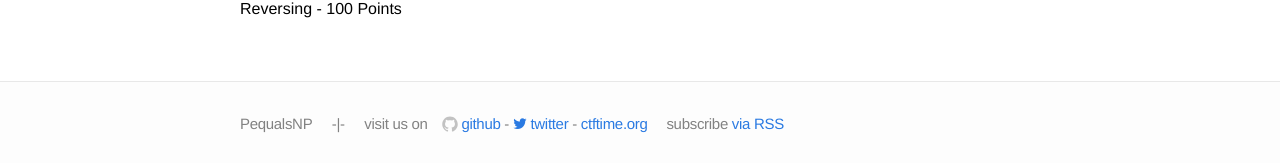
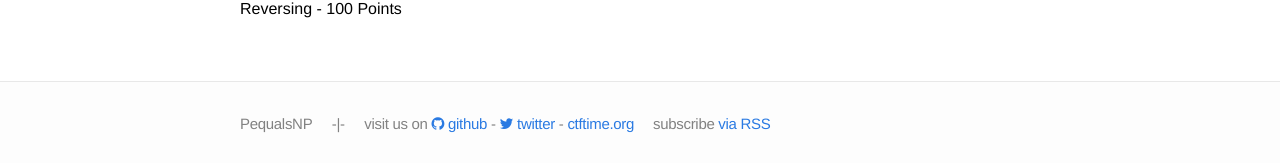
Before and after one commit to PequalsNP-team/pequalsnp-team.github.io, a Jekyll site: the page built from tags/polictf-2015.html, in a window 1280 px wide. Shown: the part 1059-1222 px from the top of the page. Built offline with Jekyll 4.4.1, drawn with Linux system fonts in a browser that asks for light colours.

Commit message:
no plugin on github :(

```diff
--- a/_includes/footer.html
+++ b/_includes/footer.html
@@ -9,27 +9,14 @@
         visit us on
         {% if site.github %}
         <a href="https://github.com/{{ site.github }}">
-          <span class="icon github">
-            <svg class="github-icon" version="1.1" class="github-icon-svg" xmlns="http://www.w3.org/2000/svg" xmlns:xlink="http://www.w3.org/1999/xlink" x="0px" y="0px"
-                viewBox="0 0 16 16" enable-background="new 0 0 16 16" xml:space="preserve">
-              <path fill-rule="evenodd" clip-rule="evenodd" fill="#C2C2C2" d="M7.999,0.431c-4.285,0-7.76,3.474-7.76,7.761
-              c0,3.428,2.223,6.337,5.307,7.363c0.388,0.071,0.53-0.168,0.53-0.374c0-0.184-0.007-0.672-0.01-1.32
-              c-2.159,0.469-2.614-1.04-2.614-1.04c-0.353-0.896-0.862-1.135-0.862-1.135c-0.705-0.481,0.053-0.472,0.053-0.472
-              c0.779,0.055,1.189,0.8,1.189,0.8c0.692,1.186,1.816,0.843,2.258,0.645c0.071-0.502,0.271-0.843,0.493-1.037
-              C4.86,11.425,3.049,10.76,3.049,7.786c0-0.847,0.302-1.54,0.799-2.082C3.768,5.507,3.501,4.718,3.924,3.65
-              c0,0,0.652-0.209,2.134,0.796C6.677,4.273,7.34,4.187,8,4.184c0.659,0.003,1.323,0.089,1.943,0.261
-              c1.482-1.004,2.132-0.796,2.132-0.796c0.423,1.068,0.157,1.857,0.077,2.054c0.497,0.542,0.798,1.235,0.798,2.082
-              c0,2.981-1.814,3.637-3.543,3.829c0.279,0.24,0.527,0.713,0.527,1.437c0,1.037-0.01,1.874-0.01,2.129
-              c0,0.208,0.14,0.449,0.534,0.373c3.081-1.028,5.302-3.935,5.302-7.362C15.76,3.906,12.285,0.431,7.999,0.431z"/>
-            </svg>
-          </span>
+          <i class="fa fa-github"></i>
           <span class="servicename">github</span>
         </a>
         {% endif %}
         -
         {% if site.twitter %}
         <a href="https://twitter.com/{{ site.twitter }}">
-          {% icon fa-twitter %}
+          <i class="fa fa-twitter"></i>
           <span class="servicename">twitter</span>
         </a>
         {% endif %}
--- a/_plugins/font_awesome.rb
+++ /dev/null
@@ -1,71 +0,0 @@
-##
-# The MIT License (MIT)
-#
-# Copyright (c) 2014 Ryan Morrissey
-#
-# Permission is hereby granted, free of charge, to any person obtaining a copy
-# of this software and associated documentation files (the "Software"), to deal
-# in the Software without restriction, including without limitation the rights
-# to use, copy, modify, merge, publish, distribute, sublicense, and/or sell
-# copies of the Software, and to permit persons to whom the Software is
-# furnished to do so, subject to the following conditions:
-#
-# The above copyright notice and this permission notice shall be included in
-# all copies or substantial portions of the Software.
-#
-# THE SOFTWARE IS PROVIDED "AS IS", WITHOUT WARRANTY OF ANY KIND, EXPRESS OR
-# IMPLIED, INCLUDING BUT NOT LIMITED TO THE WARRANTIES OF MERCHANTABILITY,
-# FITNESS FOR A PARTICULAR PURPOSE AND NONINFRINGEMENT. IN NO EVENT SHALL THE
-# AUTHORS OR COPYRIGHT HOLDERS BE LIABLE FOR ANY CLAIM, DAMAGES OR OTHER
-# LIABILITY, WHETHER IN AN ACTION OF CONTRACT, TORT OR OTHERWISE, ARISING FROM,
-# OUT OF OR IN CONNECTION WITH THE SOFTWARE OR THE USE OR OTHER DEALINGS IN
-# THE SOFTWARE.
-#
-#
-# Font Awesome Icons Liquid Tag
-# Documentation can be found at http://fontawesome.io/
-#
-# Example:
-#    {% icon fa-camera-retro %}
-#    {% icon fa-camera-retro fa-lg %}
-#    {% icon fa-spinner fa-spin %}
-#    {% icon fa-shield fa-rotate-90 %}
-
-module Jekyll
-  class FontAwesomeTag < Liquid::Tag
-
-    def render(context)
-      if tag_contents = determine_arguments(@markup.strip)
-        icon_class, icon_extra = tag_contents[0], tag_contents[1]
-        icon_tag(icon_class, icon_extra)
-      else
-        raise ArgumentError.new <<-eos
-Syntax error in tag 'icon' while parsing the following markup:
-
-  #{@markup}
-
-Valid syntax:
-  for icons: {% icon fa-camera-retro %}
-  for icons with size/spin/rotate: {% icon fa-camera-retro fa-lg %}
-eos
-      end
-    end
-
-    private
-
-    def determine_arguments(input)
-      matched = input.match(/\A(\S+) ?(\S+)?\Z/)
-      [matched[1].to_s.strip, matched[2].to_s.strip] if matched && matched.length >= 3
-    end
-
-    def icon_tag(icon_class, icon_extra = nil)
-      if icon_extra.empty?
-        "<i class=\"fa #{icon_class}\"></i>"
-      else
-        "<i class=\"fa #{icon_class} #{icon_extra}\"></i>"
-      end
-    end
-  end
-end
-
-Liquid::Template.register_tag('icon', Jekyll::FontAwesomeTag)
--- a/_plugins/twemoji-awesome.rb
+++ /dev/null
@@ -1,37 +0,0 @@
-module Jekyll
-  class TwemojiAwesomeTag < Liquid::Tag
-
-    def render(context)
-      if tag_contents = determine_arguments(@markup.strip)
-        twa_class, twa_extra = tag_contents[0], tag_contents[1]
-        twa_tag(twa_class, twa_extra)
-      else
-        raise ArgumentError.new <<-eos
-Syntax error in tag 'twa' while parsing the following markup:
-
-  #{@markup}
-
-Valid syntax:
-  for twas: <i class="twa twa-heart"></i>
-eos
-      end
-    end
-
-    private
-
-    def determine_arguments(input)
-      matched = input.match(/\A(\S+) ?(\S+)?\Z/)
-      [matched[1].to_s.strip, matched[2].to_s.strip] if matched && matched.length >= 3
-    end
-
-    def twa_tag(twa_class, twa_extra = nil)
-      if twa_extra.empty?
-        "<i class=\"twa #{twa_class}\"></i>"
-      else
-        "<i class=\"twa #{twa_class} #{twa_extra}\"></i>"
-      end
-    end
-  end
-end
-
-Liquid::Template.register_tag('twa', Jekyll::TwemojiAwesomeTag)
--- a/tags/polictf-2015.html
+++ b/tags/polictf-2015.html
@@ -15,26 +15,11 @@ Final score: 450 points, Final Rank: 152/328.
 <h2>Writeups</h2>
 <br/>
 <ul class="posts">
-  {% for post in site.tags[page.cat].sticky %}
-    <li>
-      <span class="post-date">{{ post.date | date: "%b %-d, %Y" }} - Sticky</span>
-      <a class="post-link" href="{{ post.url | prepend: site.baseurl }}">{{ post.title }}</a>
-      {{ post.excerpt }}
-    </li>
-  {% endfor %}
   {% for post in site.tags[page.cat] %}
-    {% assign sticky = false %}
-    {% for cat in post.categories %}
-      {% if cat == 'sticky' %}
-        {% assign sticky = true %}
-      {% endif %}
-    {% endfor %}
-    {% unless sticky %}
     <li>
       <span class="post-date">{{ post.date | date: "%b %-d, %Y" }}</span>
       <a class="post-link" href="{{ post.url | prepend: site.baseurl }}">{{ post.title }}</a>
       {{ post.excerpt }}
     </li>
-    {% endunless %}
   {% endfor %}
 </ul>
```
